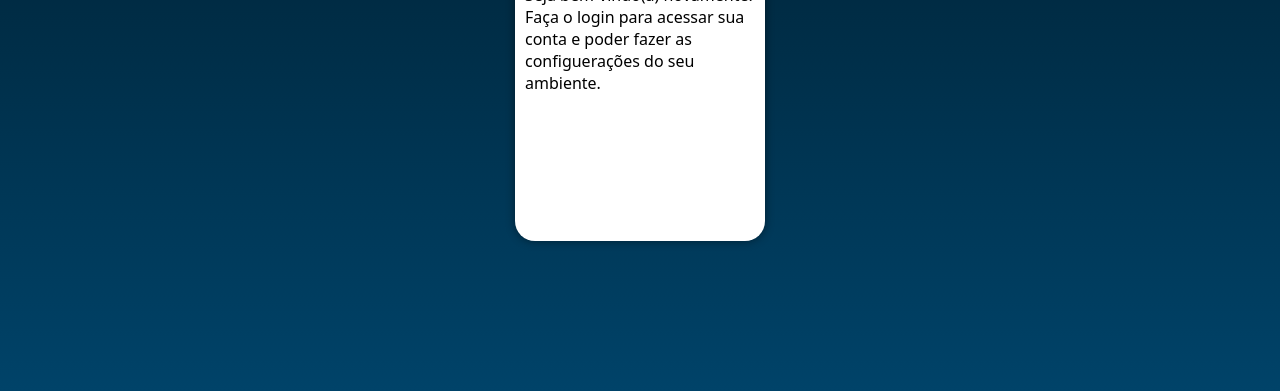
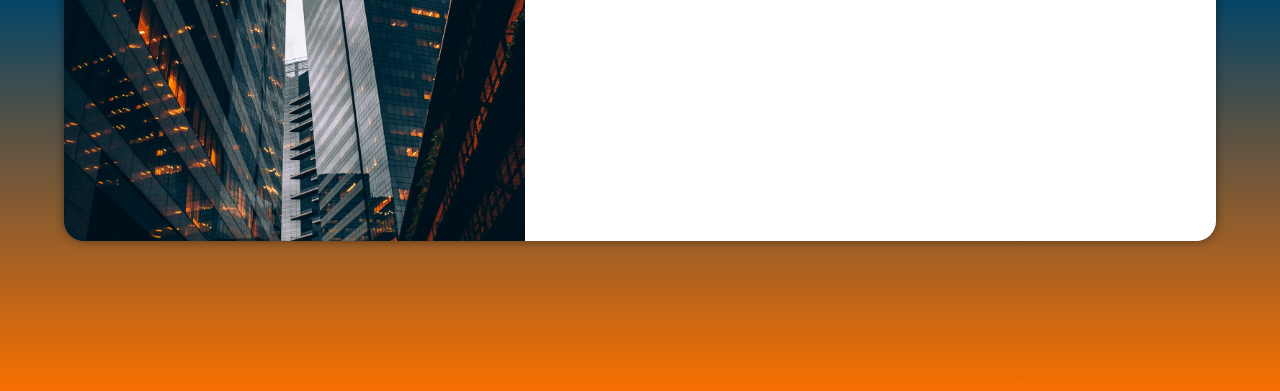
Before and after one commit to EversonCorrea/projeto-login, a plain HTML site: page index.html in a window 1280 px wide. Shown: the part 409-800 px from the top of the page. Drawn offline with Linux system fonts and the light colour scheme.

Commit message:
media-query

```diff
--- /dev/null
+++ b/estilos/media-query.css
@@ -0,0 +1,37 @@
+@charset "UTF-8";
+
+/*Todas as demais midias*/
+
+/*Typical Device Breakpoints:
+----------------------------
+Pequenas telas: até 600px
+Celular: de 600px até 768px
+Tablet: 768px até 992px
+Desktop: 992px até 1200px
+Grandes telas: acima de 1200px
+*/
+
+
+@media screen and (min-width: 768px) and (max-width: 992px) {
+    section#login{
+        width: 70vw;
+    }
+    section#login > div#imagem{
+        float: left; width: 30%; height: 100%;
+    }
+    section#login > div#formulario{
+        float: right; width: 70%;
+    }
+}
+@media screen and (min-width: 992px) {
+    section#login{
+        width: 90vw;
+    }
+    section#login > div#imagem{
+        float: left; width: 40%; height: 100%;
+    }
+    section#login > div#formulario {
+        float: right;
+        width: 60%;
+    }
+}
--- a/estilos/style.css
+++ b/estilos/style.css
@@ -14,7 +14,7 @@ Laranja: #F96F01
     box-sizing: border-box;
 }
 body, html{
-    background-image: linear-gradient(to bottom, #00131d, #004369);
+    background-image: linear-gradient(to bottom, #00131d, #004369, #f96f01);
     height: 100vh;
     width: 100vw;
 }
@@ -36,6 +36,9 @@ section#login{
     transform: translate(-50%, -50%);
     overflow: hidden;
     box-shadow: 0px 0px 10px rgba(0, 0, 0, 0.450);
+
+    transition: width .3s, height .3s;
+    transition-timing-function: ease;
 }
 section#login > div#imagem{
     display: block;
--- a/index.html
+++ b/index.html
@@ -5,6 +5,7 @@
     <meta name="viewport" content="width=device-width, initial-scale=1.0">
     <title>Login</title>
     <link rel="stylesheet" href="estilos/style.css">
+    <link rel="stylesheet" href="estilos/media-query.css">
 </head>
 <body>
     <main>
```
